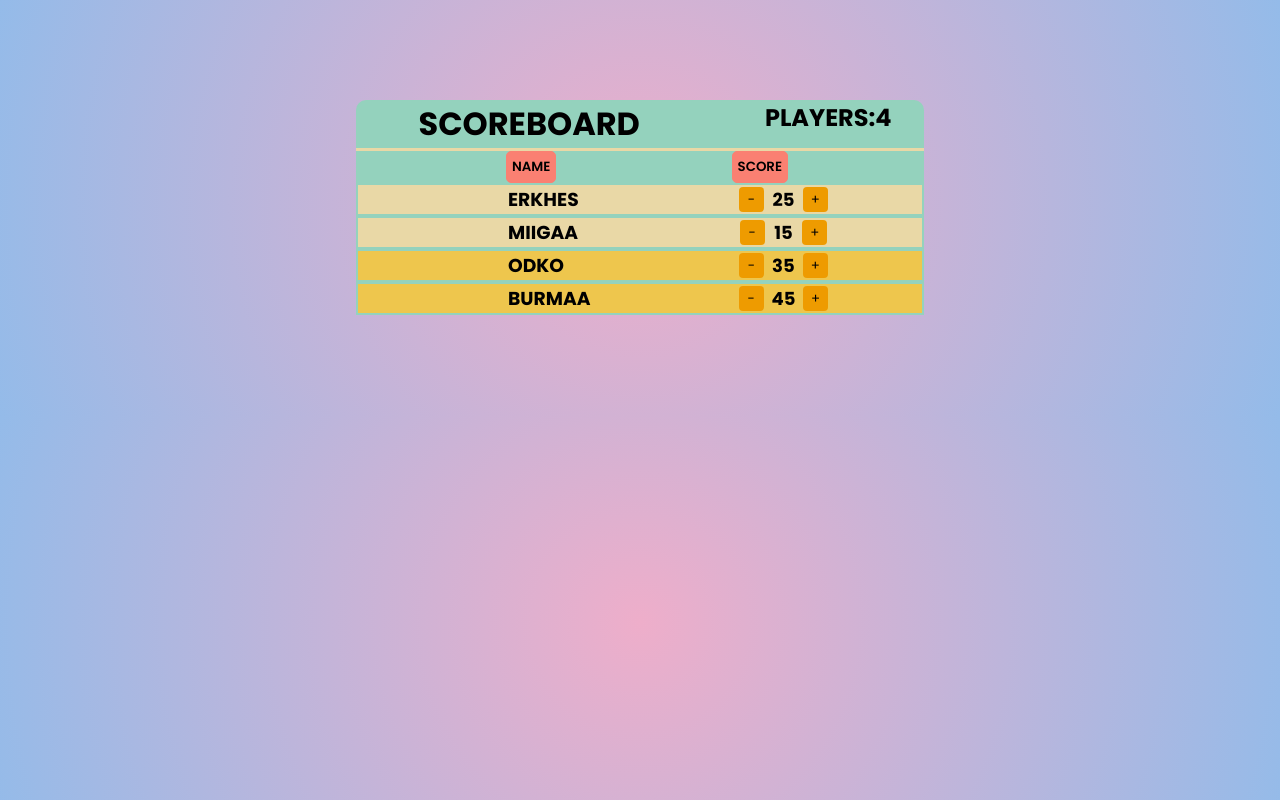
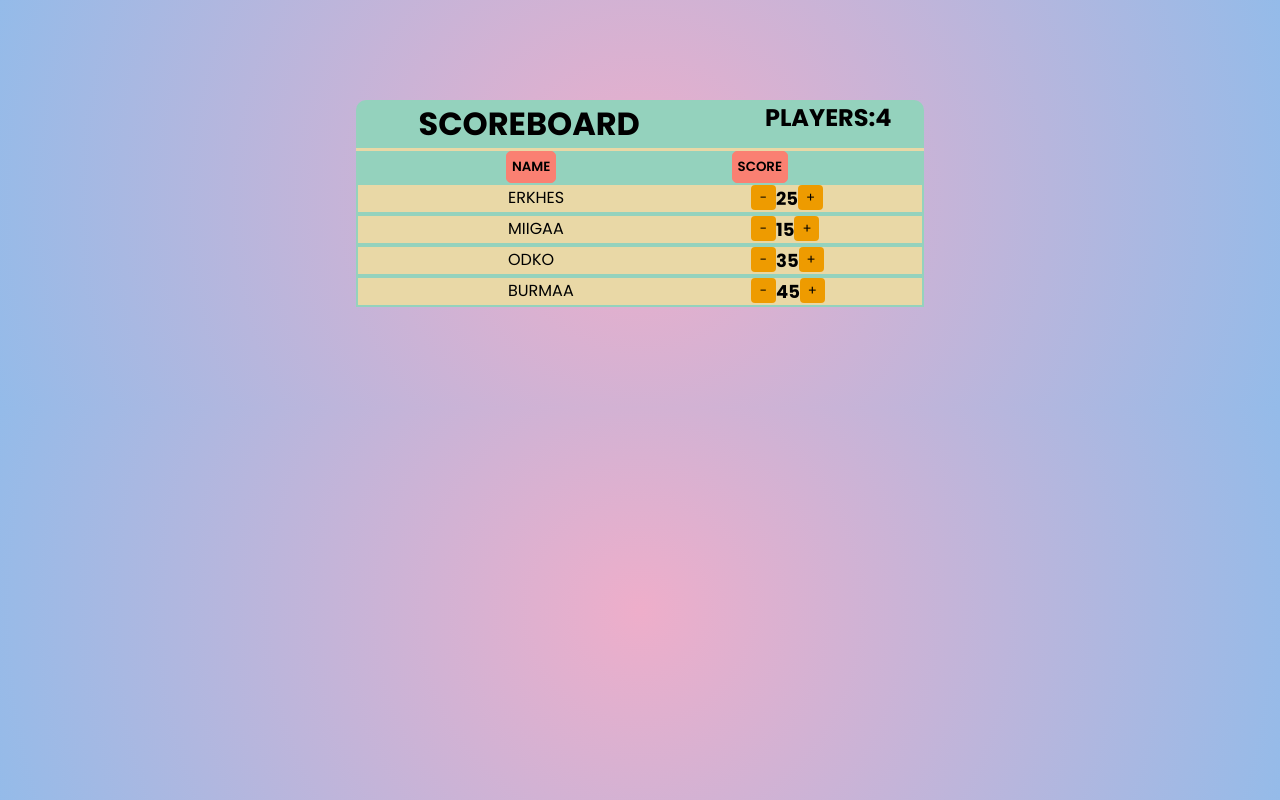
Before and after one commit to MunkhtamirG/firstReact, a React (Create React App) app: page / in a window 1280 px wide. Built offline with nearby package versions, Linux system fonts and the light colour scheme.

Commit message:
MOD for SORT

```diff
--- a/src/App.css
+++ b/src/App.css
@@ -36,11 +36,10 @@ body {
 }
 .box {
   display: flex;
+  flex-direction: column;
   justify-content: space-between;
-  align-items: center;
-  border: 2px solid #94d2bd;
-  padding-left: 150px;
-  padding-right: 90px;
+  align-content: space-between;
+
   background-color: #e9d8a6;
 }
 .boxBG {
@@ -71,10 +70,14 @@ body {
   margin-right: 46px;
 }
 .data {
-  width: 30%;
+  width: 100%;
   display: flex;
-  justify-content: space-around;
-  align-items: center;
+  flex-direction: row;
+  justify-content: space-between;
+  align-content: space-between;
+  border: 2px solid #94d2bd;
+  padding-left: 150px;
+  padding-right: 90px;
 }
 .data p {
   font-weight: 700;
@@ -87,3 +90,7 @@ body {
   border: 0;
   border-radius: 4px;
 }
+.inner {
+  display: flex;
+  width: 25%;
+}
--- a/src/App.js
+++ b/src/App.js
@@ -35,10 +35,8 @@ function App() {
         return -1;
       }
     });
-    getSort(name);
-    console.log(name);
+    return name;
   }
-  console.log(players);
 
   let total = 0;
 
@@ -46,17 +44,11 @@ function App() {
     total += player.score;
   });
   let avarege = total / players.length;
-  console.log(name);
+
   return (
     <div className="App">
       <Header lengt={players.length} />
-      <div className="buttons">
-        <button onClick={sortName}>Name</button>
-        <button>Score</button>
-      </div>
-      {name.map((player, index) => {
-        return <Player key={index} player={player} avarege={avarege} />;
-      })}
+      <Player players={players} avarege={avarege} />
     </div>
   );
 }
--- a/src/Player.js
+++ b/src/Player.js
@@ -1,18 +1,40 @@
-import { useState } from "react";
+import { useEffect, useState } from "react";
 import Score from "../src/Score";
+
 function Player(prop) {
-  const [score, changeScore] = useState(prop.player.score);
-  let boxClass;
+  const [sampleData, setSampleData] = useState([]);
+  useEffect(() => {
+    setSampleData(prop.players);
+  }, []);
 
-  if (prop.avarege > score) {
-    boxClass = "box";
-  } else {
-    boxClass = "boxBG";
+  function handleSort() {
+    const sortedData = [...sampleData].sort((a, b) => {
+      return a.name > b.name ? 1 : -1;
+    });
+    setSampleData(sortedData);
+    console.log(sortedData);
   }
+
+  function handleSort2() {
+    const sortedData = [...sampleData].sort((a, b) => {
+      return a.score > b.score ? -1 : 1;
+    });
+
+    setSampleData(sortedData);
+    console.log(sortedData);
+  }
+
+  const names = sampleData.map((e) => {
+    return <Score key={e.score} player={e} />;
+  });
+
   return (
-    <div className={boxClass}>
-      <h3>{prop.player.name}</h3>
-      <Score score={score} changeScore={changeScore} />
+    <div>
+      <div className="buttons">
+        <button onClick={handleSort}>Name</button>
+        <button onClick={handleSort2}>Score</button>
+      </div>
+      <div className="box">{names}</div>
     </div>
   );
 }
--- a/src/Score.js
+++ b/src/Score.js
@@ -1,19 +1,31 @@
+import { useState } from "react";
 function Score(prop) {
+  const [score, changeScore] = useState(prop.player.score);
+  let boxClass;
+
+  if (prop.avarege > score) {
+    boxClass = "box";
+  } else {
+    boxClass = "boxBG";
+  }
   function handler(e) {
     if (e.target.textContent === "+") {
       // prop.modifyScore(prop.playerData.name, "+");
-      prop.changeScore(prop.score + 1);
+      changeScore(score + 1);
     } else {
       // prop.modifyScore(prop.playerData.name, "-");
-      prop.changeScore(prop.score - 1);
+      changeScore(score - 1);
     }
   }
   return (
     <div className="data">
-      <button onClick={handler}>-</button>
-      {/* <p>{prop.playerData.score}</p> */}
-      <p>{prop.score}</p>
-      <button onClick={handler}>+</button>
+      {prop.player.name}
+      <div className="inner">
+        <button onClick={handler}>-</button>
+        {/* <p>{prop.playerData.score}</p> */}
+        <p>{score}</p>
+        <button onClick={handler}>+</button>
+      </div>
     </div>
   );
 }
```
